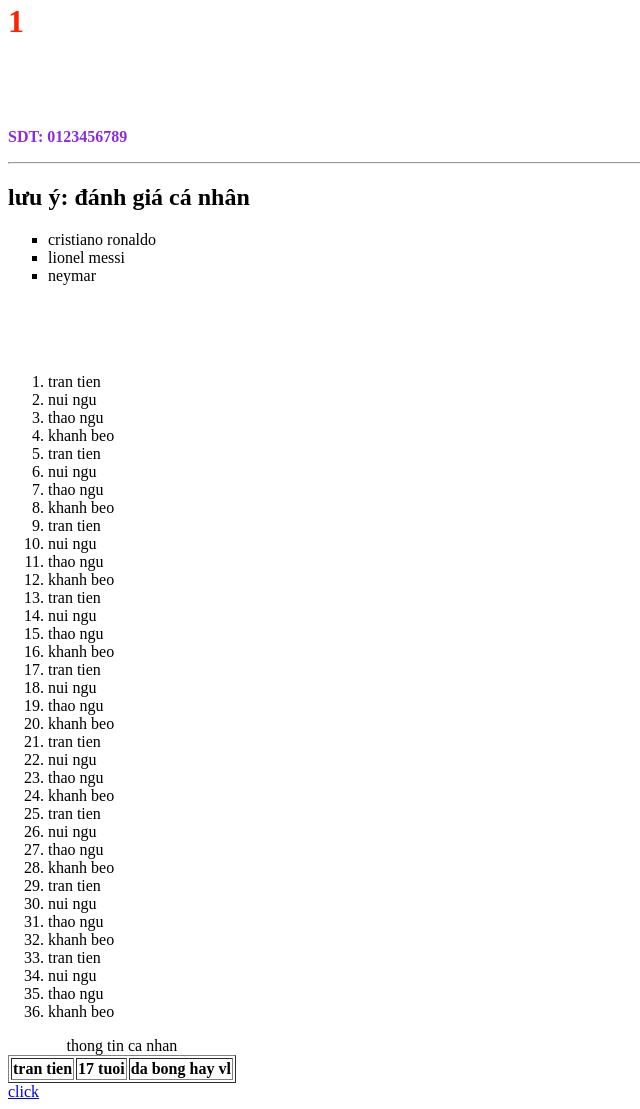
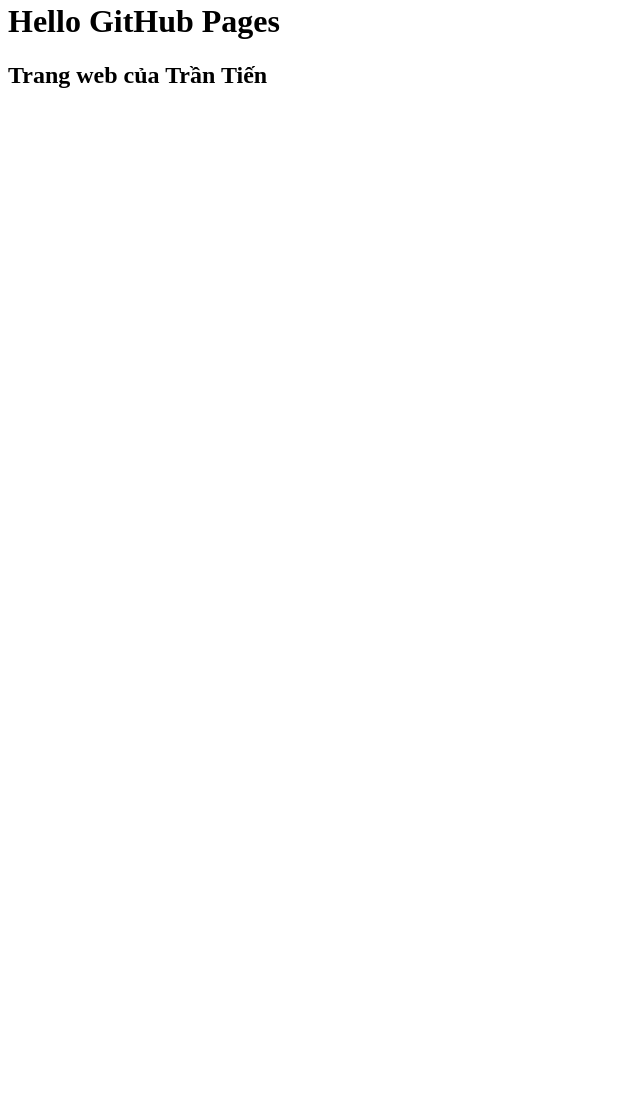
Before and after one commit to TranTien3771/TXT-demo, a plain HTML site: page index.html in a window 1280 px wide. Shown: the part 18-1127 px from the top of the page, without its empty margins (0-640 px from the left). After the commit the page ends 800 px from the top, so only its background shows below. Drawn offline with Linux system fonts and the light colour scheme.

Commit message:
fix index

```diff
--- a/index.html
+++ b/index.html
@@ -1,71 +1,15 @@
 <!DOCTYPE html>
-<html lang="vi">
 <html>
-    <head>
-        <meta charset="UTF-8">
-        <title> Trang chu</title>
-        <style>
-            h1{color:#fa2500};
-        </style>
-    </head>
-    <body>
-        <h1 id="home">1</h1>
-        <h1 style = "color: red"> <marquee>cầu thủ hay nhất</marquee> </h1>
-        <p style="color: blueviolet"><b> SDT: 0123456789 </b><p>
-        <hr/>
-        <h2> lưu ý: đánh giá cá nhân</h2>
-        <ul style = "list-style-type: square;">
-            <li>cristiano ronaldo</li>
-            <li>lionel messi</li>
-            <li>neymar</li>
-        </ul>
-        <h1 style="color: red"> <marquee>cau thu chinh</marquee></h1>
-        <ol type="1" start="1">
-            <li>tran tien</li>
-            <li>nui ngu</li>
-            <li>thao ngu</li>
-            <li>khanh beo</li>
-            <li>tran tien</li>
-            <li>nui ngu</li>
-            <li>thao ngu</li>
-            <li>khanh beo</li>
-            <li>tran tien</li>
-            <li>nui ngu</li>
-            <li>thao ngu</li>
-            <li>khanh beo</li>
-            <li>tran tien</li>
-            <li>nui ngu</li>
-            <li>thao ngu</li>
-            <li>khanh beo</li>
-            <li>tran tien</li>
-            <li>nui ngu</li>
-            <li>thao ngu</li>
-            <li>khanh beo</li>
-            <li>tran tien</li>
-            <li>nui ngu</li>
-            <li>thao ngu</li>
-            <li>khanh beo</li>
-            <li>tran tien</li>
-            <li>nui ngu</li>
-            <li>thao ngu</li>
-            <li>khanh beo</li>
-            <li>tran tien</li>
-            <li>nui ngu</li>
-            <li>thao ngu</li>
-            <li>khanh beo</li>
-            <li>tran tien</li>
-            <li>nui ngu</li>
-            <li>thao ngu</li>
-            <li>khanh beo</li>
-        </ol>
-        <table border="1px">
-            <Caption>thong tin ca nhan</Caption>
-            <tr>
-                <th>tran tien</th>
-                <th>17 tuoi</th>
-                <th>da bong hay vl</th>
-            </tr>
-        </table>
-        <a href="#home"> click </a>
-    </body>
+<head>
+<meta charset="UTF-8">
+<title>TXT Demo</title>
+</head>
+
+<body>
+
+<h1>Hello GitHub Pages</h1>
+<h2>Trang web của Trần Tiến</h2>
+
+</body>
+
 </html>
```
